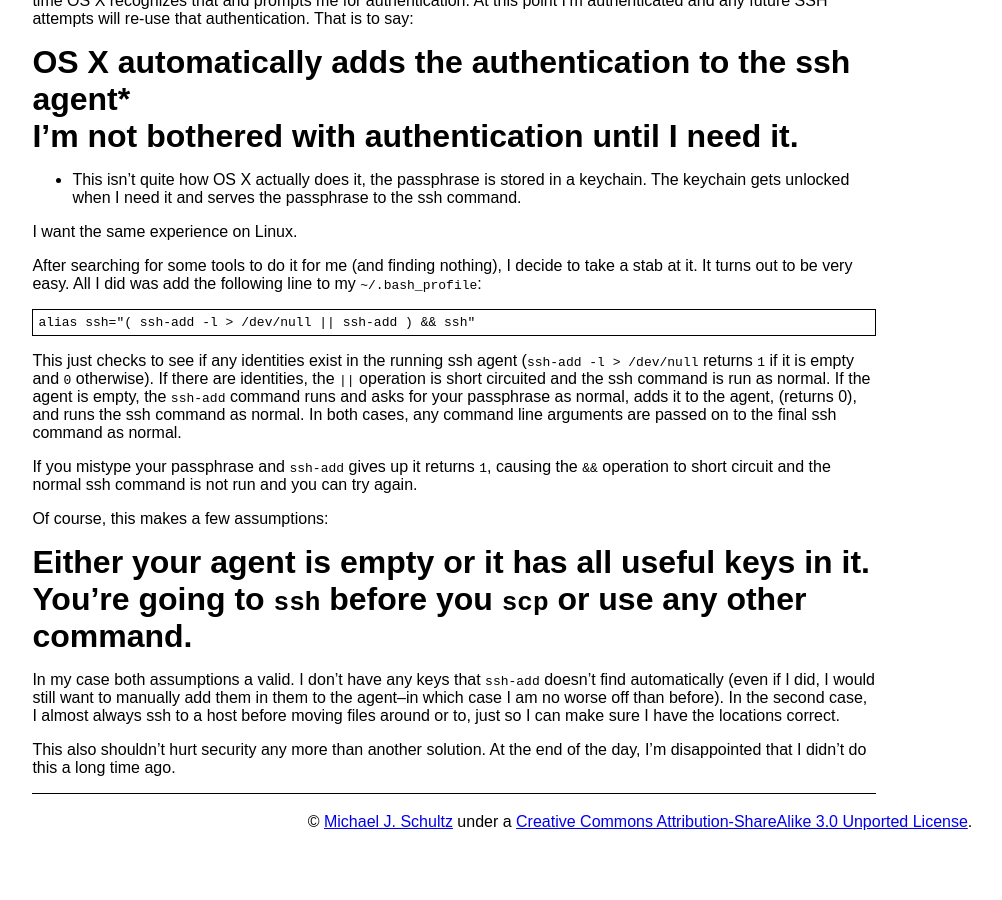
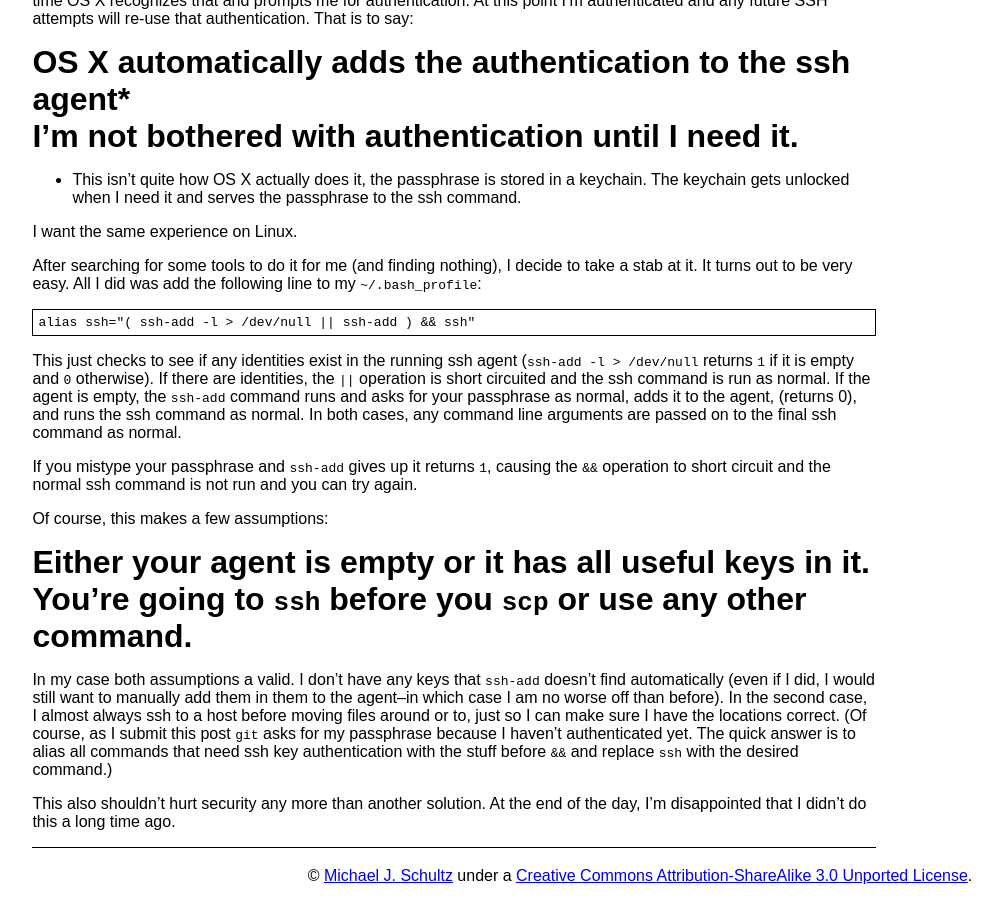
Before and after one commit to mjschultz/mjschultz.github.com, a Jekyll site: the page built from _posts/2012-01-06-on-demand-ssh-add.markdown, in a window 1280 px wide and 900 px high, scrolled down 858 px. Shown: the whole window, without its empty margins (0-1002 px from the left). Built offline with Jekyll 4.4.1, drawn with Linux system fonts in a browser that asks for light colours; Markdown is read by kramdown in place of the engine named in the settings; comment, search, counter and statistics services are not loaded; before the commit the page ends 1704 px from its top, so only the background shows below that.

Commit message:
- updated a little

```diff
--- a/_posts/2012-01-06-on-demand-ssh-add.markdown
+++ b/_posts/2012-01-06-on-demand-ssh-add.markdown
@@ -85,6 +85,10 @@ doesn't find automatically (even if I did, I would still want to manually
 add them in them to the agent--in which case I am no worse off than
 before).  In the second case, I almost always ssh to a host before moving
 files around or to, just so I can make sure I have the locations correct.
+(Of course, as I submit this post `git` asks for my passphrase because I
+haven't authenticated yet. The quick answer is to alias all commands that
+need ssh key authentication with the stuff before `&&` and replace `ssh`
+with the desired command.)
 
 This also shouldn't hurt security any more than another solution.  At the
 end of the day, I'm disappointed that I didn't do this a long time ago.
```
